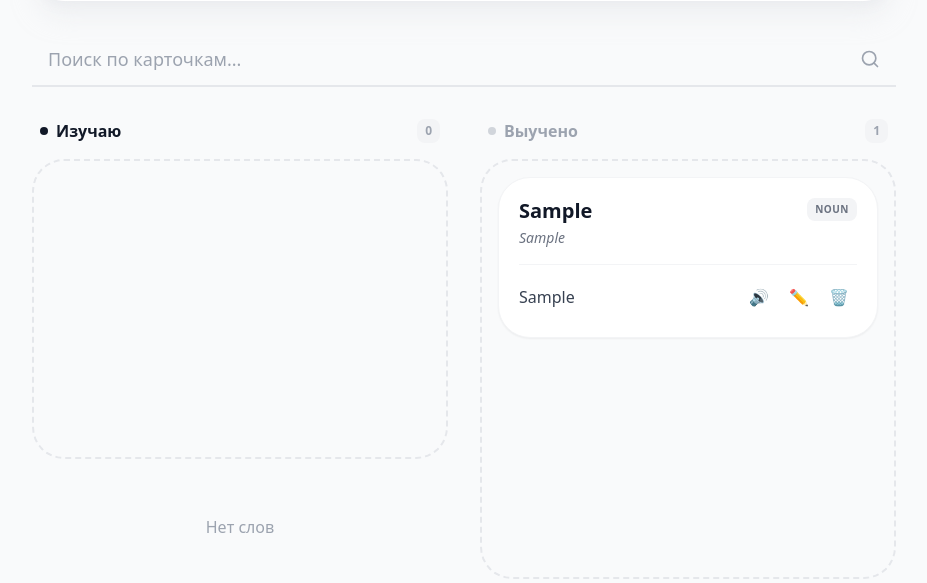
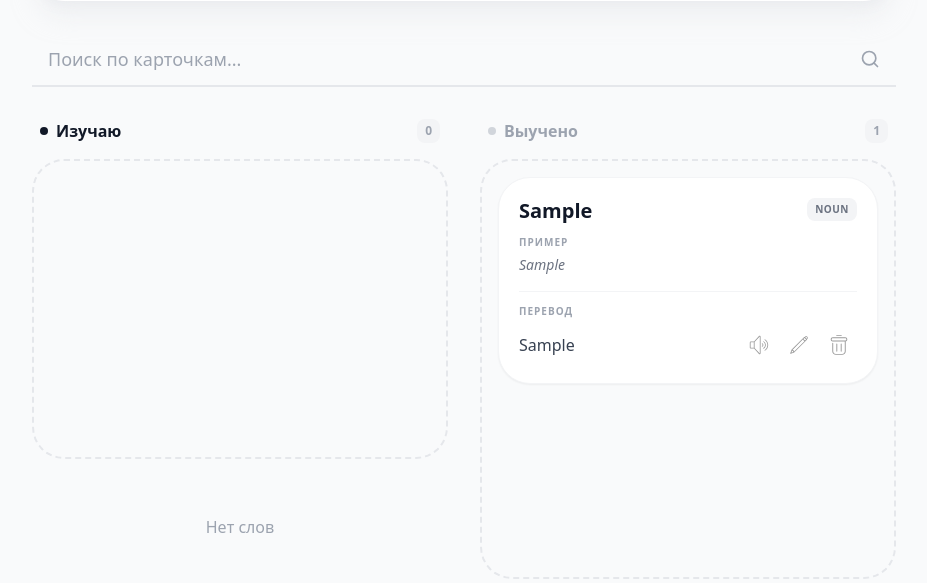
Before and after one commit to Azzimmka/ai-dictionary-, a Django app: page / in a window 1280 px wide. Shown: the part 573-1156 px from the top of the page, without its empty margins (176-1103 px from the left). Run offline with Django 5.2, Linux system fonts and the light colour scheme; a user stored in the database is signed in; tables that the repository leaves empty hold one stand-in row (values such as "Sample post"); some libraries are stand-ins or nearby versions.

Commit message:
Enhance UI: New icons, labels, gradient input, improved AI prompt

```diff
--- a/dictionary/api.py
+++ b/dictionary/api.py
@@ -162,7 +162,7 @@ def api_ai_lookup(request):
         prompt = (
             f"Define '{word}' for a Russian speaker.\n"
             "Return JSON ONLY with these keys:\n"
-            "- \"translation\": \"russian translation\"\n"
+            "- \"translation\": \"russian translation (provide 2-3 common meanings if applicable, comma separated)\"\n"
             "- \"pos\": \"noun\" (or verb, adj, adv, other)\n"
             "- \"example\": \"Short English sentence.\"\n"
             "NO markdown formatting. NO backticks."
--- a/dictionary/templates/dictionary/index.html
+++ b/dictionary/templates/dictionary/index.html
@@ -303,33 +303,53 @@
 
       <!-- Top: Content + POS -->
       <div class="flex justify-between items-start gap-3">
-        <div class="space-y-1 pr-2">
+        <div class="space-y-3 pr-2 w-full">
           <h4 class="text-xl font-bold text-gray-900 dark:text-gray-100 break-words leading-tight" data-field="word">
           </h4>
+
+          <div data-section="example">
+            <div class="text-[10px] text-gray-400 font-bold uppercase tracking-widest mb-1">Пример</div>
             <p class="text-sm text-gray-500 dark:text-gray-400 break-words italic leading-normal" data-field="example">
             </p>
+          </div>
         </div>
         <span data-field="pos"
           class="hidden text-[10px] font-bold uppercase tracking-wider bg-gray-100 dark:bg-gray-800 text-gray-500 px-2 py-1 rounded-lg shrink-0 h-fit"></span>
       </div>
 
       <!-- Bottom: Input + Actions -->
-      <div class="mt-4 pt-3 border-t border-gray-100 dark:border-gray-800 flex items-center gap-3">
+      <div class="mt-4 pt-3 border-t border-gray-100 dark:border-gray-800">
+        <div class="text-[10px] text-gray-400 font-bold uppercase tracking-widest mb-2">Перевод</div>
+        <div class="flex items-center gap-3">
+          <div class="flex-1 relative group/input overflow-hidden">
             <input data-field="ru" type="text"
-          class="flex-1 bg-transparent text-gray-700 dark:text-gray-300 font-medium placeholder-gray-300 focus:outline-none min-w-0"
+              class="w-full bg-transparent text-gray-700 dark:text-gray-300 font-medium placeholder-gray-300 focus:outline-none min-w-0 pr-6"
               placeholder="Добавить перевод...">
+            <!-- Gradient Fade -->
+            <div
+              class="absolute right-0 top-0 bottom-0 w-8 bg-gradient-to-l from-white dark:from-gray-900 via-white/80 dark:via-gray-900/80 to-transparent pointer-events-none">
+            </div>
+          </div>
 
           <!-- Actions Row -->
           <div class="flex gap-1 shrink-0">
+            <button class="speakBtn p-2 hover:bg-gray-100 dark:hover:bg-gray-800 rounded-lg group/btn transition-colors"
+              title="Слушать">
+              <img src="{% static 'dictionary/icons8-sound.svg' %}"
+                class="w-5 h-5 opacity-40 group-hover/btn:opacity-100 transition-opacity dark:invert">
+            </button>
+            <button class="editBtn p-2 hover:bg-gray-100 dark:hover:bg-gray-800 rounded-lg group/btn transition-colors"
+              title="Изменить">
+              <img src="{% static 'dictionary/icons8-pencil.svg' %}"
+                class="w-5 h-5 opacity-40 group-hover/btn:opacity-100 transition-opacity dark:invert">
+            </button>
             <button
-            class="speakBtn p-2 hover:bg-gray-100 dark:hover:bg-gray-800 rounded-lg text-gray-400 hover:text-gray-600 dark:hover:text-gray-200 transition-colors"
-            title="Слушать">🔊</button>
-          <button
-            class="editBtn p-2 hover:bg-gray-100 dark:hover:bg-gray-800 rounded-lg text-gray-400 hover:text-gray-600 dark:hover:text-gray-200 transition-colors"
-            title="Изменить">✏️</button>
-          <button
-            class="deleteBtn p-2 hover:bg-red-50 dark:hover:bg-red-900/20 rounded-lg text-gray-400 hover:text-red-500 transition-colors"
-            title="Удалить">🗑</button>
+              class="deleteBtn p-2 hover:bg-red-50 dark:hover:bg-red-900/20 rounded-lg group/btn transition-colors"
+              title="Удалить">
+              <img src="{% static 'dictionary/icons8-trash.svg' %}"
+                class="w-5 h-5 opacity-40 group-hover/btn:opacity-100 transition-opacity dark:invert">
+            </button>
+          </div>
         </div>
       </div>
     </article>
@@ -749,8 +769,16 @@
         node.dataset.id = card.id;
 
         // Populate fields
+        // Populate fields
         node.querySelector('[data-field="word"]').textContent = card.word;
-        node.querySelector('[data-field="example"]').textContent = card.example || '';
+
+        const exSection = node.querySelector('[data-section="example"]');
+        if (card.example) {
+          exSection.classList.remove('hidden');
+          node.querySelector('[data-field="example"]').textContent = card.example;
+        } else {
+          exSection.classList.add('hidden');
+        }
         const ruField = node.querySelector('[data-field="ru"]');
         ruField.value = card.translation || card.ru || ''; // handle both
 
```
Also changed, not shown: dictionary/static/dictionary/icons8-pencil.svg (added), dictionary/static/dictionary/icons8-sound.svg (added), dictionary/static/dictionary/icons8-trash.svg (added). Lines whose indentation alone changed are shown as unchanged.
